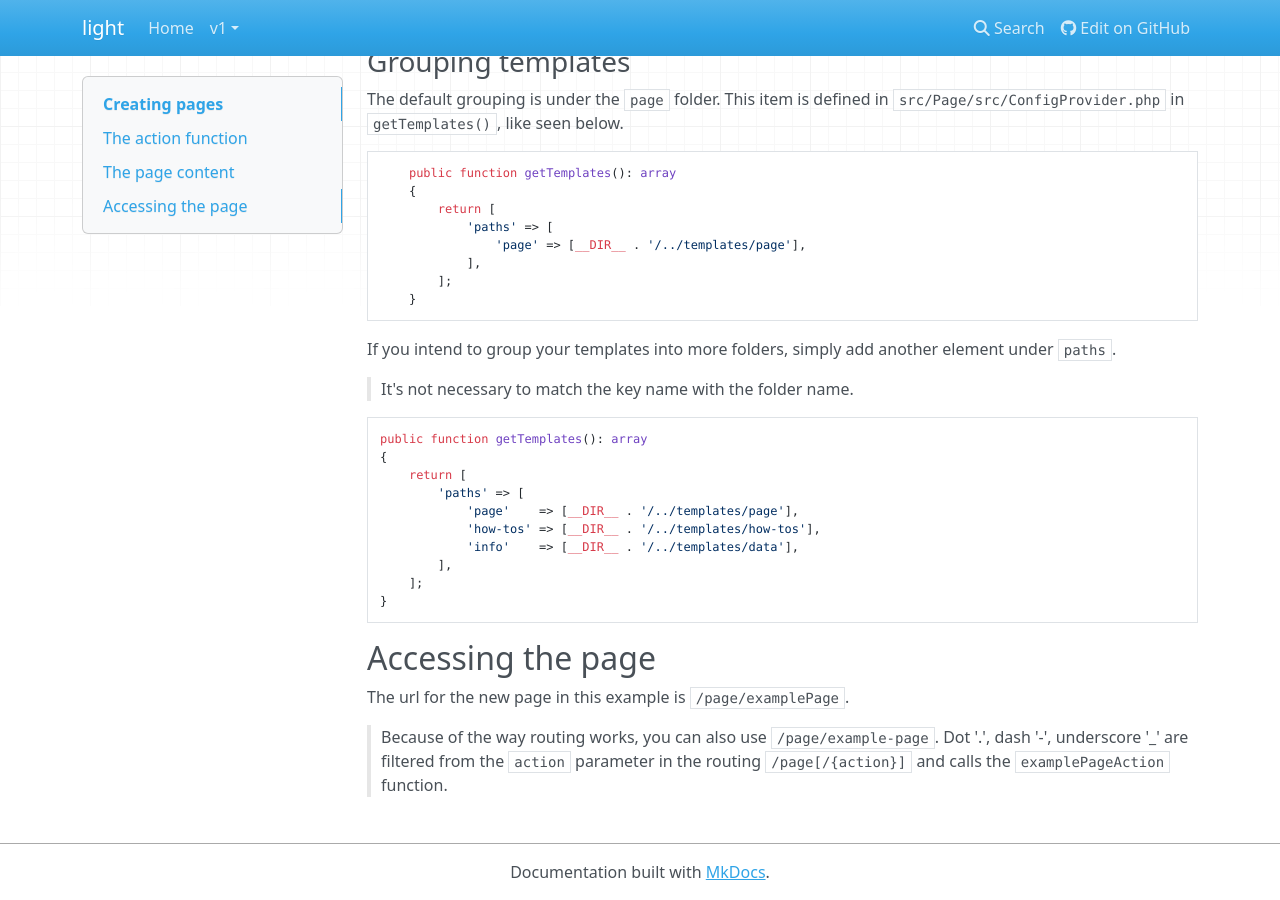
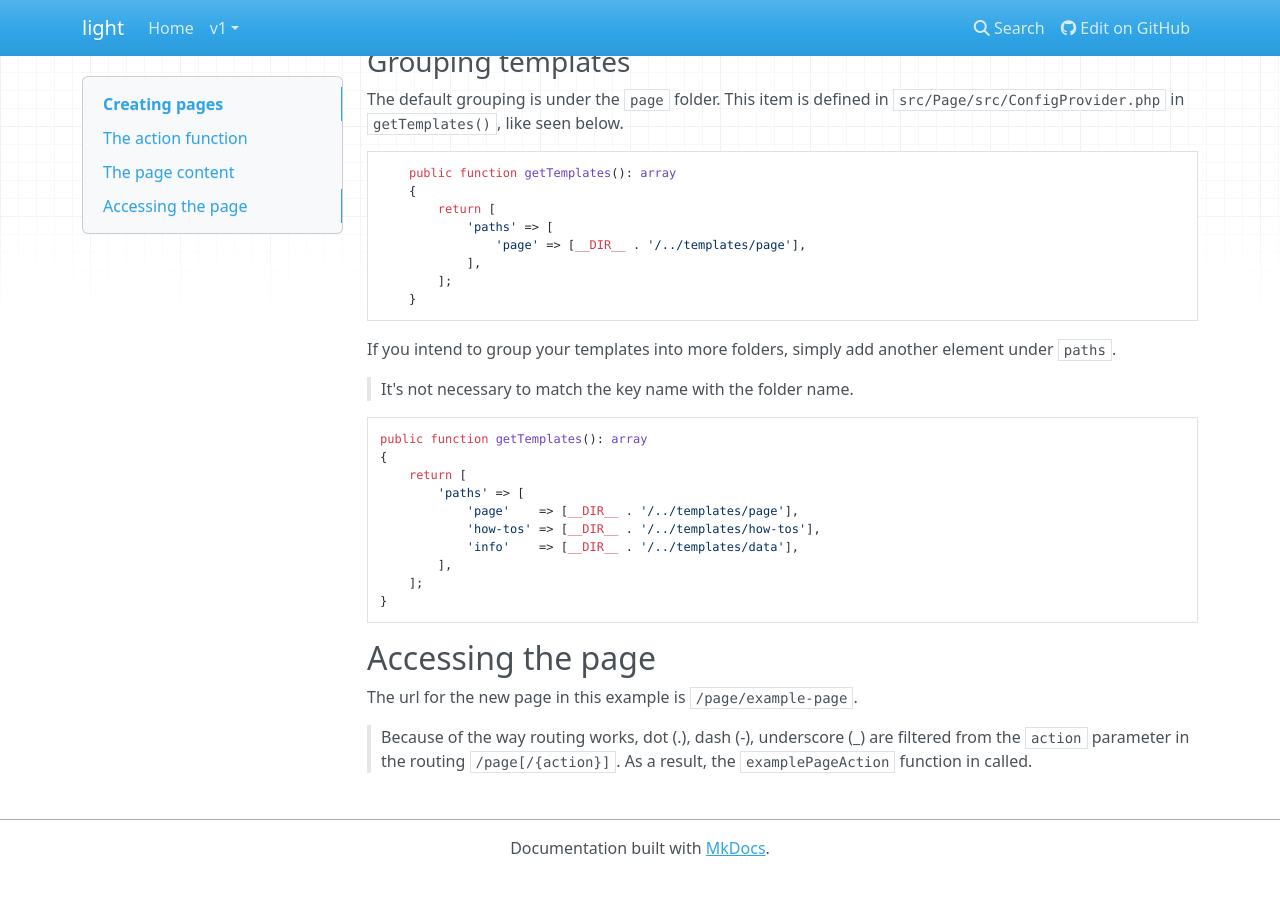
Before and after one commit to dotkernel/light-documentation, an MkDocs documentation site: the page built from docs/book/v1/how-tos/create-pages.md, in a window 1280 px wide and 900 px high, scrolled down 836 px. Built offline with MkDocs 1.6.1, drawn with Linux system fonts in a browser that asks for light colours; nearby versions of some CDN libraries; after the commit the page ends 1712 px from its top, so only the background shows below that.

Commit message:
updated create pages
Signed-off-by: bidi <bidi@apidemia.com>

```diff
--- a/docs/book/v1/how-tos/create-pages.md
+++ b/docs/book/v1/how-tos/create-pages.md
@@ -76,7 +76,7 @@
 
 ## Accessing the page
 
-The url for the new page in this example is `/page/examplePage`.
+The url for the new page in this example is `/page/example-page`.
 
-> Because of the way routing works, you can also use `/page/example-page`.
-> Dot '.', dash '-', underscore '_' are filtered from the `action` parameter in the routing `/page[/{action}]` and calls the `examplePageAction` function.
+> Because of the way routing works, dot (.), dash (-), underscore (_) are filtered from the `action` parameter in the routing `/page[/{action}]`.
+> As a result, the `examplePageAction` function in called.
```
